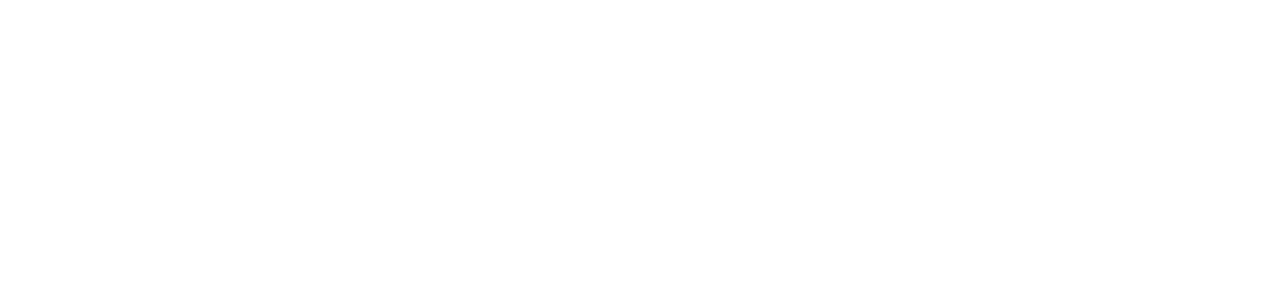
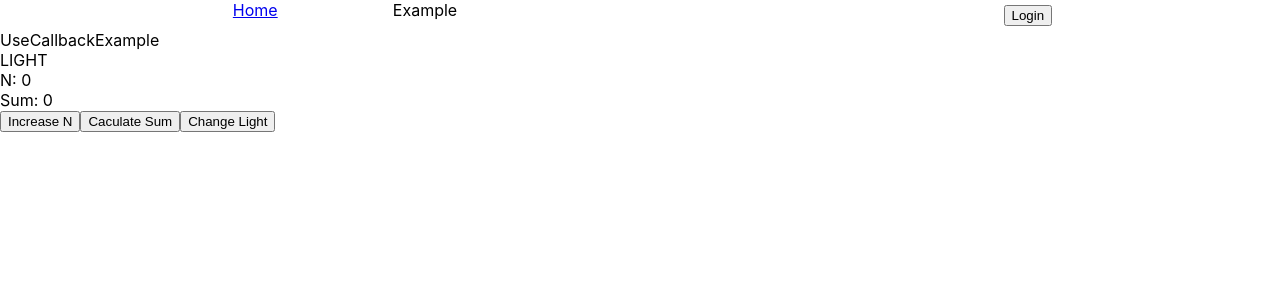
Before and after one commit to kane-nguyen-goldenowl/hook-example, a React (Create React App) app: page /use-callback in a window 1280 px wide. Before the commit this address had no page. Shown: the top 300 px of the page. Built offline with nearby package versions, Linux system fonts and the light colour scheme.

Commit message:
useCallback example

```diff
--- a/src/App.js
+++ b/src/App.js
@@ -12,6 +12,7 @@
 import Login from './screens/Login';
 import Profile from './screens/Profile';
 import CustomHook from './screens/CustomHook';
+import UseCallbackExample from './screens/UseCallbackExample';
 
 import {
   LocaleProvider
@@ -42,6 +43,8 @@
             </Route>
             <Route path="custom-hook" element={<CustomHook />}>
             </Route>
+            <Route path="use-callback" element={<UseCallbackExample />}>
+            </Route>
           </Routes>
         </AuthProvider>
       </LocaleProvider>
--- a/src/components/Nav/index.js
+++ b/src/components/Nav/index.js
@@ -48,6 +48,9 @@
                         <li>
                             <Link to="/custom-hook">Customer Hook</Link>
                         </li>
+                        <li>
+                            <Link to="/use-callback">Use Callback</Link>
+                        </li>
                     </ul>
                 </li>
             </ul>
--- /dev/null
+++ b/src/screens/UseCallbackExample/index.js
@@ -0,0 +1,82 @@
+import React, {
+    useState,
+    useCallback
+} from 'react';
+import Nav from '../../components/Nav';
+
+const sumFromZeroToN = (n) => {
+    console.log('sumFromZeroToN');
+    let result = 0;
+    for (let index = 0; index < n; index++) {
+        result += n;
+    }
+    return result;
+}
+
+const CaculateSumButton = React.memo(({ onClick }) => {
+    console.log('render CaculateSumButton');
+    return (
+        <button onClick={onClick}>Caculate Sum</button>
+    )
+});
+
+const ChangeLightButton = React.memo(({ onClick }) => {
+    console.log('render ChangeLightButton');
+    return (
+        <button onClick={onClick}>Change Light</button>
+    )
+});
+
+function UseCallbackExample() {
+    console.log("render UseCallbackExample")
+    const [n, setN] = useState(0);
+    const [sum, setSum] = useState(0);
+    const [light, setLight] = useState(true);
+
+    const increaseN = () => {
+        setN(n + 1);
+    }
+
+    // const changeLight = useCallback(() => {
+    //     setLight(!light);
+    // }, [light]);
+
+    const caculateSum = useCallback(() => {
+        const result = sumFromZeroToN(n);
+        setSum(result);
+    }, [n])
+
+    const changeLight = () => {
+        setLight(!light);
+    }
+
+    // const caculateSum = () => {
+    //     const result = sumFromZeroToN(n);
+    //     setSum(result);
+    // }
+
+    return (
+        <React.Fragment>
+            <Nav />
+            <div>
+                <div>
+                    UseCallbackExample
+                </div>
+            </div>
+            <div>
+                {
+                    light
+                        ? <div>LIGHT</div>
+                        : <div>NOT LIGHT</div>
+                }
+                <div>N: {n}</div>
+                <div>Sum: {sum}</div>
+                <button onClick={increaseN}>Increase N</button>
+                <CaculateSumButton onClick={caculateSum} />
+                <ChangeLightButton onClick={changeLight} />
+            </div>
+        </React.Fragment>
+    );
+}
+
+export default UseCallbackExample;
```
